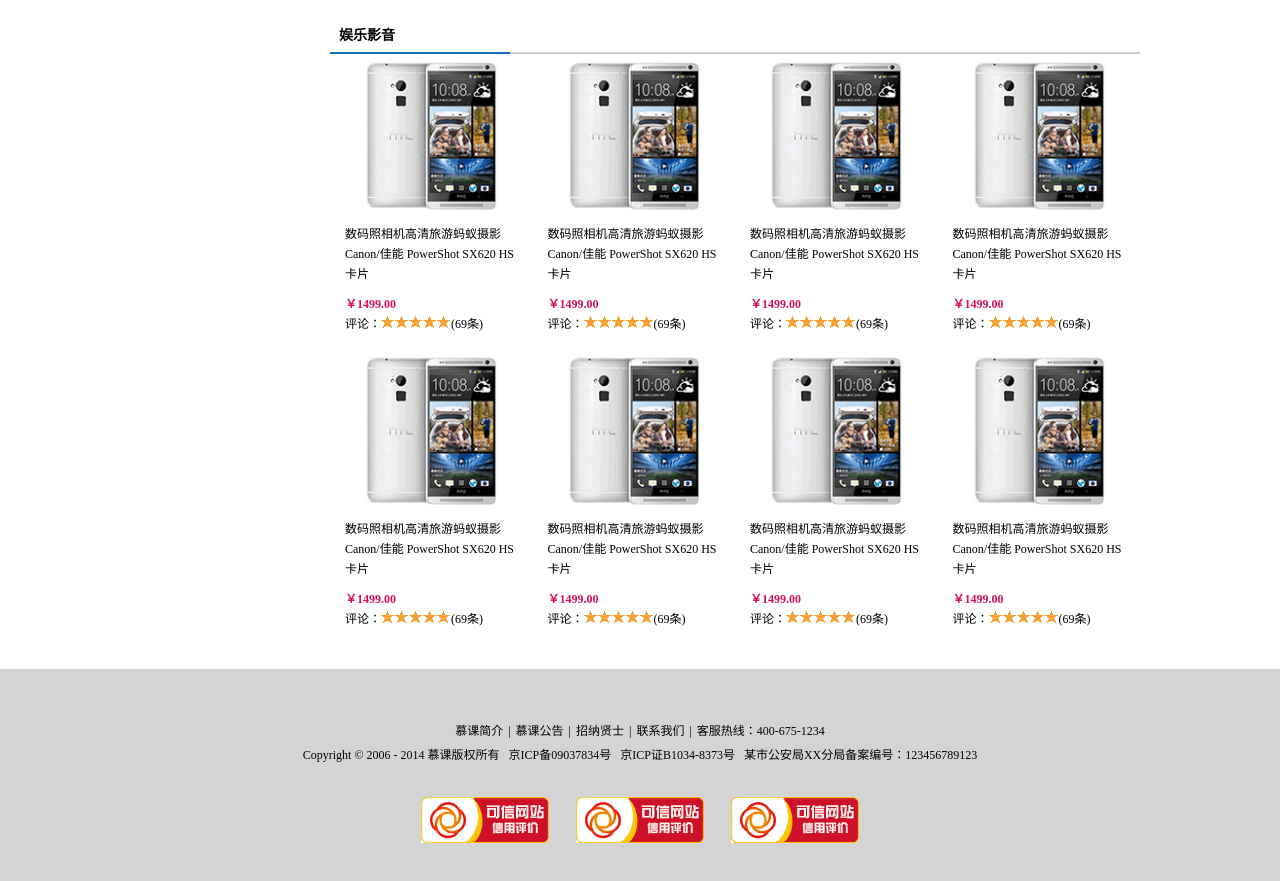
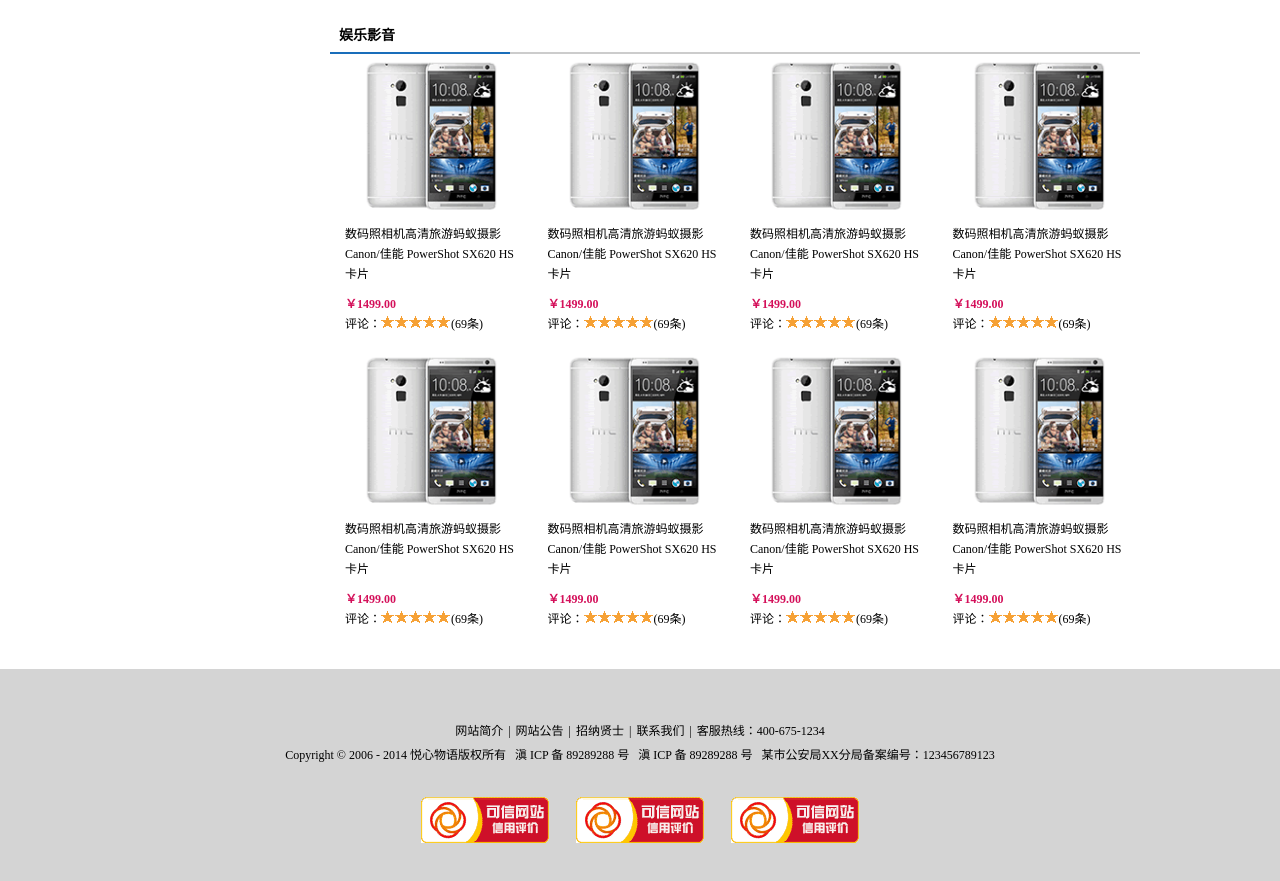
Before and after one commit to yhfhappy/HTML-and-CSS, a plain HTML site: page 电商网站/fenlei.html in a window 1280 px wide. Shown: the part 1107-1988 px from the top of the page. Drawn offline with Linux system fonts and the light colour scheme.

Commit message:
修改
修改

```diff
--- a/电商网站/fenlei.html
+++ b/电商网站/fenlei.html
@@ -21,7 +21,7 @@
             </div>
 
             <div class="rightArea">
-                欢迎来到慕课网！
+                欢迎来到悦心物语！
                 <a href="#">[登录]</a>
                 <a href="#">[免费注册]</a>
             </div>
@@ -468,8 +468,8 @@
 
 <!-- footer START -->
 <div class="footer">
-    <p><a href="#">慕课简介</a><i>|</i><a href="#">慕课公告</a><i>|</i><a href="#">招纳贤士</a><i>|</i><a href="#">联系我们</a><i>|</i>客服热线：400-675-1234</p>
-    <p>Copyright&nbsp;&copy;&nbsp;2006&nbsp;-&nbsp;2014&nbsp;慕课版权所有&nbsp;&nbsp;&nbsp;京ICP备09037834号&nbsp;&nbsp;&nbsp;京ICP证B1034-8373号&nbsp;&nbsp;&nbsp;某市公安局XX分局备案编号：123456789123</p>
+    <p><a href="#">网站简介</a><i>|</i><a href="#">网站公告</a><i>|</i><a href="#">招纳贤士</a><i>|</i><a href="#">联系我们</a><i>|</i>客服热线：400-675-1234</p>
+    <p>Copyright&nbsp;&copy;&nbsp;2006&nbsp;-&nbsp;2014&nbsp;悦心物语版权所有&nbsp;&nbsp;&nbsp;滇 ICP 备 89289288 号&nbsp;&nbsp;&nbsp;滇 ICP 备 89289288 号&nbsp;&nbsp;&nbsp;某市公安局XX分局备案编号：123456789123</p>
     <p class="web">
         <a href="#"><img src="images/trust.gif" height="46" width="128" alt="" /></a>
         <a href="#"><img src="images/trust.gif" height="46" width="128" alt="" /></a>
```
Also changed, not shown: 电商网站/gouwuche.html (+3 -3 lines), 电商网站/index.html (+3 -3 lines), 电商网站/login.html (+2 -2 lines), 电商网站/reg.html (+2 -2 lines), 电商网站/shaixuanye.html (+3 -3 lines), 电商网站/xiangxiye.html (+3 -3 lines), 电商网站/images/logo.jpg.
